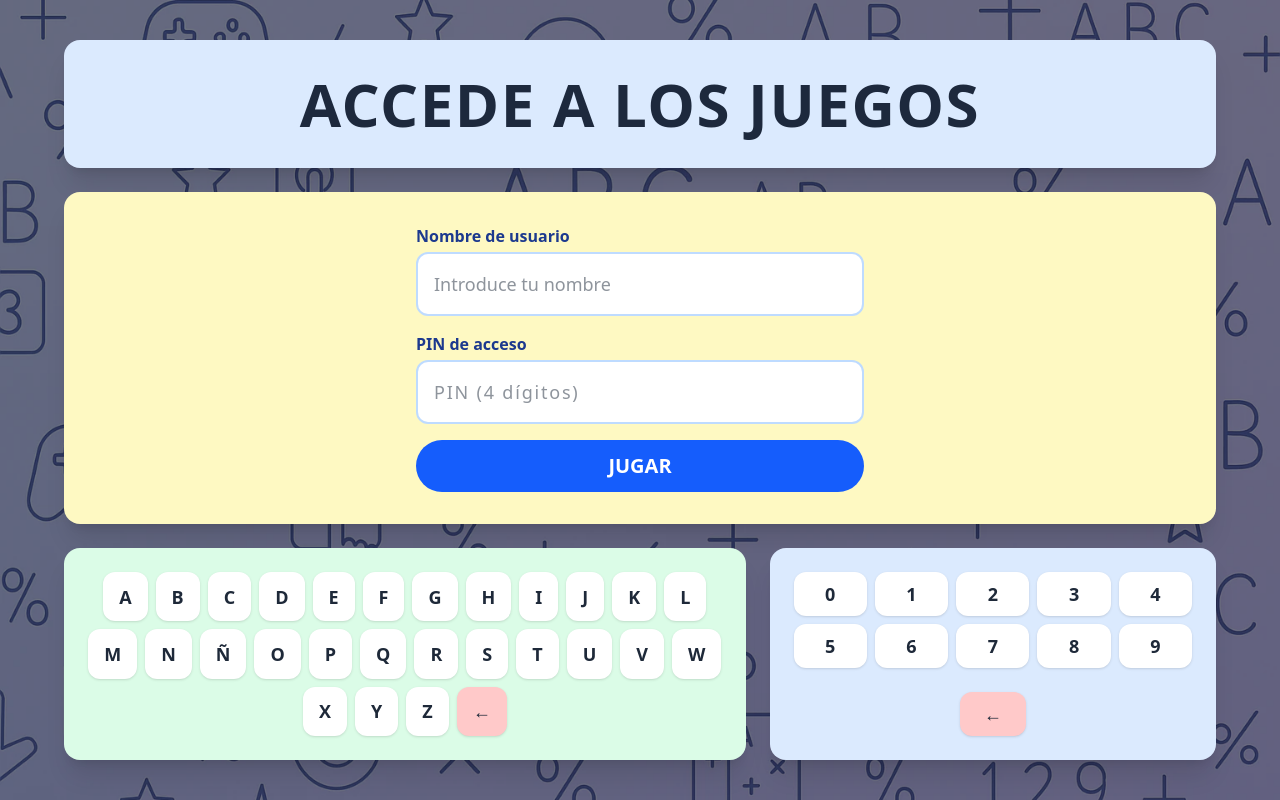
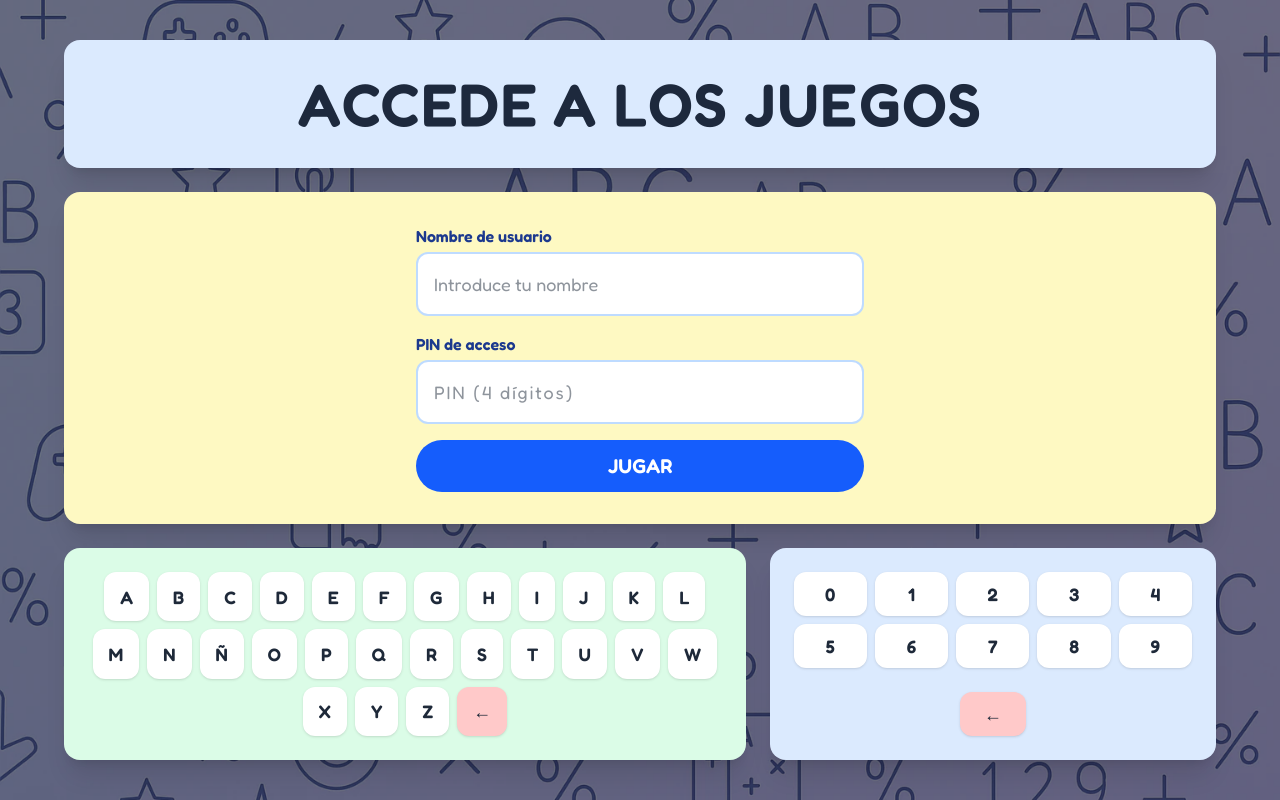
Before and after one commit to Andreu-08/oneclick-games, a Vue app in the folder frontend_oc/: page /login in a window 1280 px wide. Built offline with nearby package versions, Linux system fonts and the light colour scheme.

Commit message:
feat: mejorar diseño y funcionalidad de componentes y vistas con la fuente Fredoka

```diff
--- a/frontend_oc/index.html
+++ b/frontend_oc/index.html
@@ -4,10 +4,11 @@
     <meta charset="UTF-8" />
     <link rel="icon" type="image/svg+xml" href="/logo_bg_oc.png" />
     <meta name="viewport" content="width=device-width, initial-scale=1.0" />
+    <link href="https://fonts.googleapis.com/css2?family=Fredoka:wght@400;600;700&display=swap" rel="stylesheet">
     <title>OneClick Games</title>
   </head>
   <body>
-    <div id="app"></div>
+    <div id="app" class="font-sans"></div>
     <script type="module" src="/src/main.js"></script>
   </body>
 </html>
--- a/frontend_oc/package.json
+++ b/frontend_oc/package.json
@@ -12,12 +12,14 @@
     "@tailwindcss/vite": "^4.0.14",
     "axios": "^1.8.4",
     "pinia": "^3.0.2",
-    "tailwindcss": "^4.0.14",
     "vue": "^3.5.13",
     "vue-router": "^4.5.0"
   },
   "devDependencies": {
     "@vitejs/plugin-vue": "^5.2.1",
+    "autoprefixer": "^10.4.21",
+    "postcss": "^8.5.3",
+    "tailwindcss": "^4.1.7",
     "vite": "^6.2.0"
   }
 }
--- a/frontend_oc/src/components/FormularioLogin.vue
+++ b/frontend_oc/src/components/FormularioLogin.vue
@@ -4,26 +4,43 @@
 
       <!-- Campo de nombre -->
       <div class="flex flex-col gap-1 w-full">
-        <label for="nickname" class="font-bold text-blue-900">Nombre de usuario</label>
-        <input id="nickname" :value="nickname" type="text" placeholder="Introduce tu nombre"
+        <label for="nickname" class="font-semibold text-blue-900">Nombre de usuario</label>
+        <input
+          id="nickname"
+          :value="nickname"
+          type="text"
+          placeholder="Introduce tu nombre"
           class="p-4 rounded-xl border-2 border-blue-200 bg-white text-lg w-full outline-none focus:ring-2 focus:ring-blue-300"
-          required @input="$emit('update:nickname', $event.target.value)" @focus="emitirCampoActivo('nickname')" />
-        <span v-if="errorNickname" class="text-sm text-red-600 font-semibold">{{ errorNickname }}</span>
+          required
+          @input="$emit('update:nickname', $event.target.value)"
+          @focus="emitirCampoActivo('nickname')"
+        />
+        <span v-if="errorNickname" class="text-sm text-red-600">{{ errorNickname }}</span>
       </div>
 
       <!-- Campo PIN -->
       <div class="flex flex-col gap-1 w-full">
-        <label for="pin" class="font-bold text-blue-900">PIN de acceso</label>
-        <input id="pin" :value="pin" @input="actualizarPin($event.target.value)" type="password"
-          :maxlength="LONGITUD_PIN" placeholder="PIN (4 dígitos)"
+        <label for="pin" class="font-semibold text-blue-900">PIN de acceso</label>
+        <input
+          id="pin"
+          :value="pin"
+          @input="actualizarPin($event.target.value)"
+          type="password"
+          :maxlength="LONGITUD_PIN"
+          placeholder="PIN (4 dígitos)"
           class="p-4 rounded-xl border-2 border-blue-200 bg-white text-lg w-full tracking-widest outline-none focus:ring-2 focus:ring-blue-300"
-          required inputmode="numeric" pattern="[0-9]*" />
-        <span v-if="errorPin" class="text-sm text-red-600 font-semibold">{{ errorPin }}</span>
+          required
+          inputmode="numeric"
+          pattern="[0-9]*"
+        />
+        <span v-if="errorPin" class="text-sm text-red-600">{{ errorPin }}</span>
       </div>
 
       <!-- Botón -->
-      <button type="submit"
-        class="bg-blue-600 hover:bg-blue-700 hover:scale-105 transition duration-200 text-white font-bold text-xl py-3 rounded-full w-full cursor-pointer">
+      <button
+        type="submit"
+        class="bg-blue-600 hover:bg-blue-700 hover:scale-105 transition duration-200 text-white font-semibold text-xl py-3 rounded-full w-full cursor-pointer"
+      >
         JUGAR
       </button>
 
--- a/frontend_oc/src/components/GameCard.vue
+++ b/frontend_oc/src/components/GameCard.vue
@@ -2,7 +2,7 @@
   <div class="relative flex flex-col items-start gap-4 rounded-2xl shadow-xl p-6 bg-gradient-to-br from-yellow-100 via-white to-blue-100 border-2 border-blue-200 hover:border-blue-400 w-full min-h-[240px]">
 
     <!-- Título del juego -->
-    <h2 class="font-bold text-2xl text-blue-900">
+    <h2 class="font-semibold text-2xl text-blue-900">
       {{ game.title }}
     </h2>
 
@@ -14,7 +14,7 @@
     <!-- Botón de jugar -->
     <router-link
       :to="`/games/${game.url}`"
-      class="mt-auto px-6 py-2 rounded-full bg-blue-600 hover:bg-blue-700 text-white font-bold text-lg text-center self-end"
+      class="mt-auto px-6 py-2 rounded-full bg-blue-600 hover:bg-blue-700 text-white font-semibold text-lg text-center self-end"
     >
       Jugar
     </router-link>
--- a/frontend_oc/src/components/TecladoAlfabetico.vue
+++ b/frontend_oc/src/components/TecladoAlfabetico.vue
@@ -5,7 +5,7 @@
     <button
       v-for="letra in alfabeto"
       :key="letra"
-      class="bg-white text-lg font-bold px-4 py-2 rounded-xl shadow hover:scale-110 transition cursor-pointer"
+      class="bg-white text-lg font-semibold px-4 py-2 rounded-xl shadow hover:scale-110 transition cursor-pointer"
       @click="$emit('tecla', letra)"
     >
       {{ letra }}
@@ -13,7 +13,7 @@
 
     <!-- Botón de retroceso -->
     <button
-      class="bg-red-200 text-lg font-bold px-4 py-2 rounded-xl shadow hover:scale-110 transition cursor-pointer"
+      class="bg-red-200 text-lg font-semibold px-4 py-2 rounded-xl shadow hover:scale-110 transition cursor-pointer"
       @click="$emit('retroceso')"
     >
       ←
--- a/frontend_oc/src/components/TecladoNumerico.vue
+++ b/frontend_oc/src/components/TecladoNumerico.vue
@@ -6,7 +6,7 @@
       <button
         v-for="numero in numeros"
         :key="numero"
-        class="bg-white text-lg font-bold px-4 py-2 rounded-xl shadow hover:scale-110 transition cursor-pointer"
+        class="bg-white text-lg font-semibold px-4 py-2 rounded-xl shadow hover:scale-110 transition cursor-pointer"
         @click="$emit('numero', numero)"
       >
         {{ numero }}
@@ -15,7 +15,7 @@
 
     <!-- Botón borrar -->
     <button
-      class="mt-2 bg-red-200 text-lg font-bold px-6 py-2 rounded-xl shadow hover:scale-110 transition cursor-pointer"
+      class="mt-2 bg-red-200 text-lg font-semibold px-6 py-2 rounded-xl shadow hover:scale-110 transition cursor-pointer"
       @click="$emit('borrar')"
     >
       ←
--- a/frontend_oc/src/components/TituloVistas.vue
+++ b/frontend_oc/src/components/TituloVistas.vue
@@ -1,7 +1,7 @@
 <template>
   <div class="h-32 w-full flex items-center justify-center">
     <div class="bg-blue-100 rounded-2xl shadow-xl px-10 w-full flex items-center justify-center h-full">
-      <h1 class="text-4xl md:text-6xl font-extrabold text-center text-slate-800 tracking-wide max-w-[90%] leading-tight">
+      <h1 class="text-4xl md:text-6xl font-semibold text-center text-slate-800 tracking-wide max-w-[90%] leading-tight">
         {{ titulo }}
       </h1>
     </div>
--- a/frontend_oc/src/style.css
+++ b/frontend_oc/src/style.css
@@ -1 +1,4 @@
 @import "tailwindcss";
+*{
+  font-family: 'Fredoka', sans-serif;
+}
--- a/frontend_oc/src/views/HomeView.vue
+++ b/frontend_oc/src/views/HomeView.vue
@@ -8,20 +8,20 @@
       <div class="grid grid-cols-1 md:grid-cols-3 md:grid-rows-2 gap-6 w-full max-w-6xl py-12">
 
         <!-- LOGO extraído a componente -->
-         <div class="hover:scale-105 transition">
-           <IconoHome />
-         </div>
+        <div class="hover:scale-105 transition">
+          <IconoHome />
+        </div>
 
-        <!-- TÍTULO (ocupa 2 columnas) -->
+        <!-- TÍTULO principal -->
         <div class="md:col-span-2 bg-yellow-100 rounded-2xl shadow-xl flex items-center justify-center p-6 hover:scale-105 transition">
-          <h1 class="text-4xl md:text-6xl font-extrabold text-center">OneClick Games</h1>
+          <h1 class="text-4xl md:text-6xl font-semibold text-center">OneClick Games</h1>
         </div>
 
         <!-- BOTÓN principal -->
         <div class="md:col-span-2 bg-green-100 rounded-2xl shadow-xl p-6 flex flex-col items-center justify-center gap-6 text-center hover:scale-105 transition">
           <button
             @click="entrar"
-            class="bg-blue-600 hover:bg-blue-700 hover:scale-105 transition text-white text-3xl md:text-5xl font-extrabold px-12 py-6 md:px-30 md:py-10 rounded-full cursor-pointer"
+            class="bg-blue-600 hover:bg-blue-700 hover:scale-105 transition text-white text-3xl md:text-5xl font-semibold px-12 py-6 md:px-30 md:py-10 rounded-full cursor-pointer"
           >
             JUGAR
           </button>
@@ -29,7 +29,7 @@
 
         <!-- MENSAJE final -->
         <div class="bg-blue-100 rounded-2xl shadow-xl flex items-center justify-center p-6 hover:scale-105 transition">
-          <p class="text-2xl md:text-4xl font-bold text-center">¡Diviértete jugando!</p>
+          <p class="text-2xl md:text-5xl font-semibold text-center">¡Diviértete jugando!</p>
         </div>
 
       </div>
@@ -55,11 +55,7 @@ export default {
   },
   methods: {
     entrar() {
-      if (this.userStore.isAuthenticated) {
-        this.router.push('/games')
-      } else {
-        this.router.push('/login')
-      }
+      this.router.push(this.userStore.isAuthenticated ? '/games' : '/login')
     }
   }
 }
```
Also changed, not shown: frontend_oc/src/views/LoginView.vue (+6 -6 lines), 1 other file (tests, documents, lock files or other folders).
